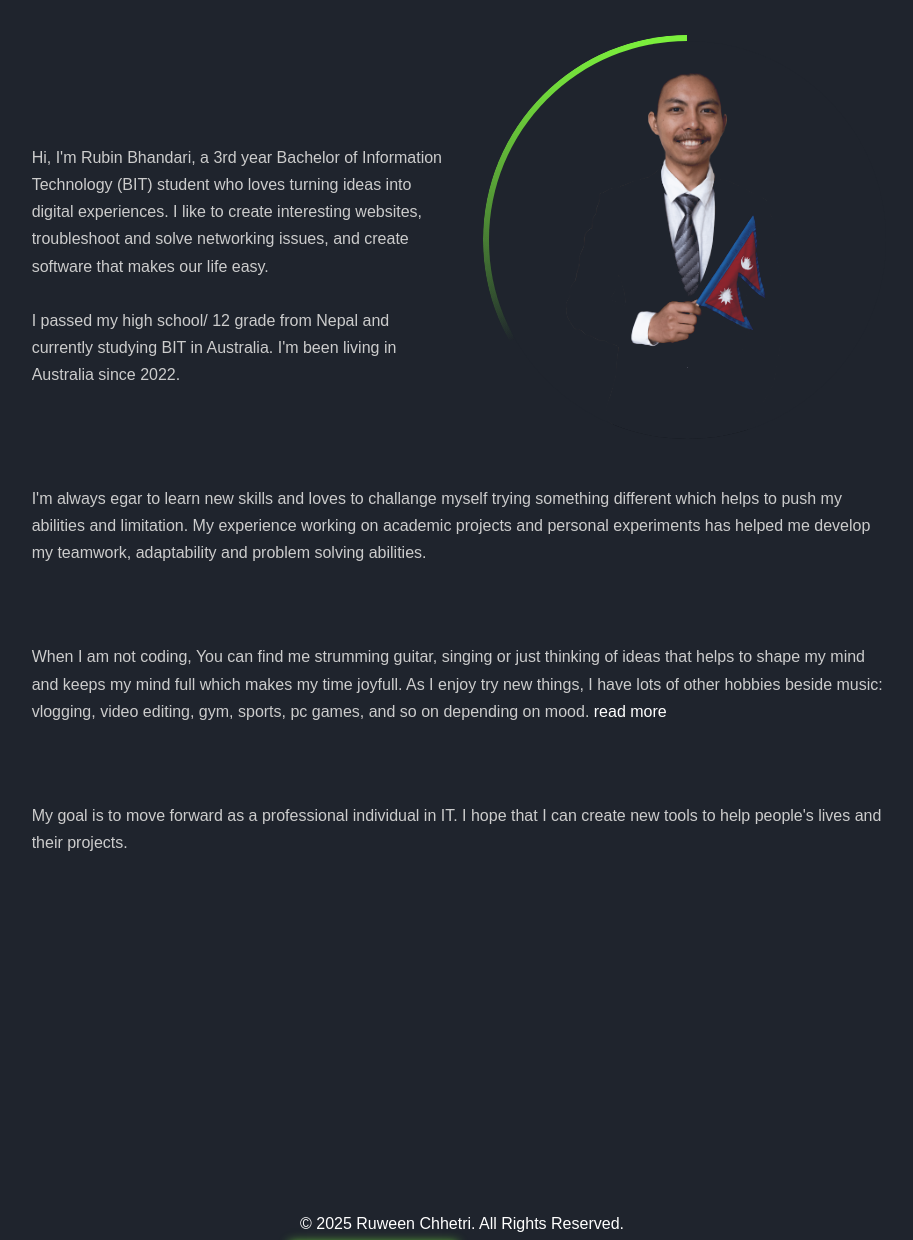
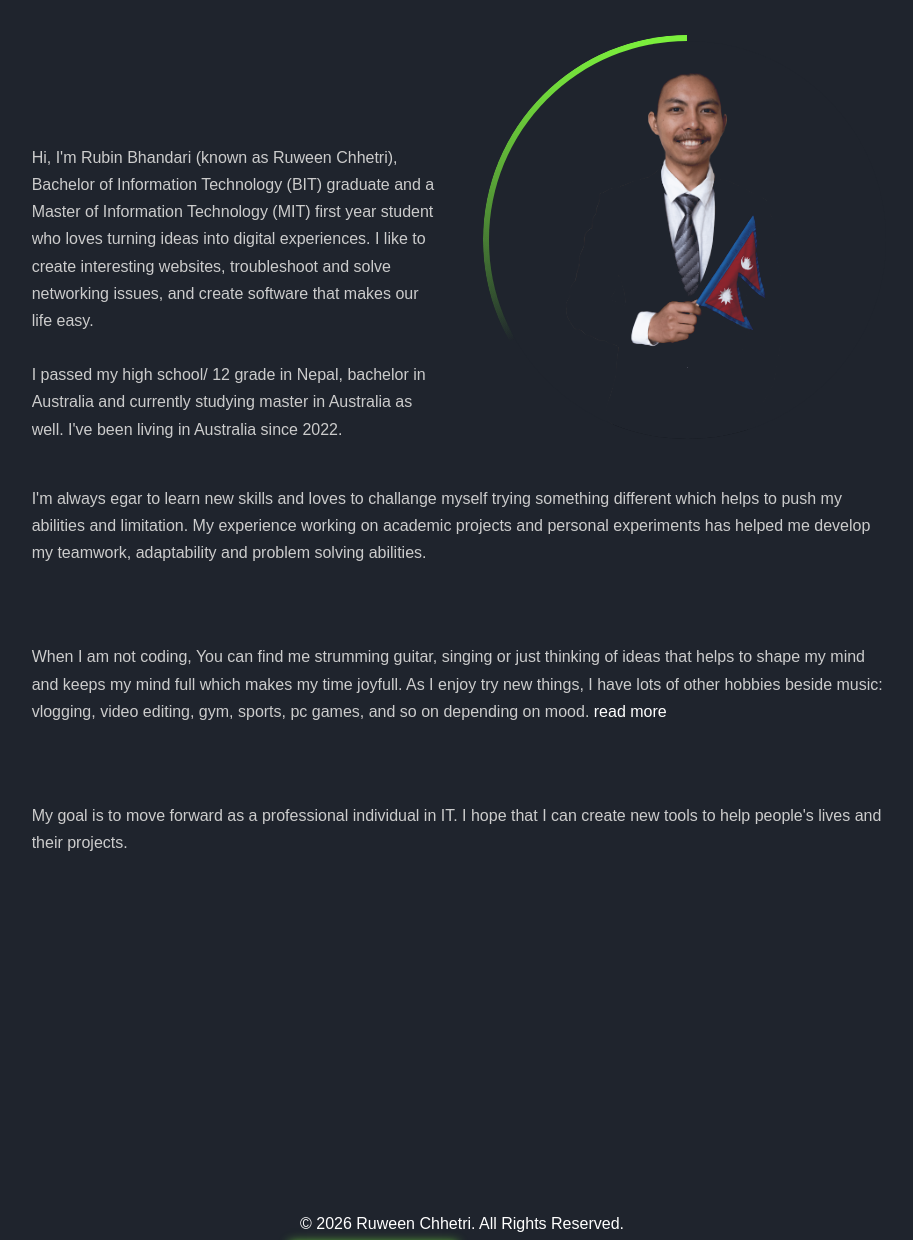
Before and after one commit to rubinbhandari/ruweenchhetri, a plain HTML site: page about.html in a window 1280 px wide. Shown: the part 311-1551 px from the top of the page, without its empty margins (178-1091 px from the left). Drawn offline with Linux system fonts and the light colour scheme.

Commit message:
Update about.html

```diff
--- a/about.html
+++ b/about.html
@@ -41,13 +41,13 @@
                     <div class="about-text-top">
                         <br><br><br><br>
                         <p>
-                            Hi, I'm Rubin Bhandari, a 3rd year Bachelor of Information Technology (BIT) student who loves turning ideas
+                            Hi, I'm Rubin Bhandari (known as Ruween Chhetri), Bachelor of Information Technology (BIT) graduate and a Master of Information Technology (MIT) first year student who loves turning ideas
                             into digital experiences. I like to create interesting websites, troubleshoot and solve networking issues,
                             and create software that makes our life easy.
                         </p>
                         <br>
                         <p>
-                            I passed my high school/ 12 grade from Nepal and currently studying BIT in Australia. I'm been living
+                            I passed my high school/ 12 grade in Nepal, bachelor in Australia and currently studying master in Australia as well. I've been living
                             in Australia since 2022.
                         </p>
 
@@ -92,7 +92,7 @@
     </main>
 
     <footer>
-        <p>&copy; 2025 Ruween Chhetri. All Rights Reserved.</p>
+        <p>&copy; 2026 Ruween Chhetri. All Rights Reserved.</p>
         <section>
             <div class="btn-sci">
                 <a href="#" class="btn">Download CV</a>
```
